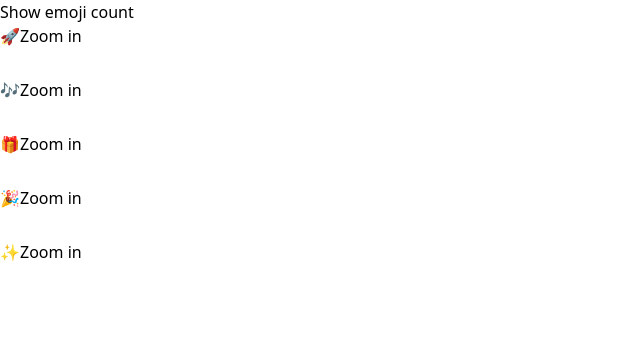
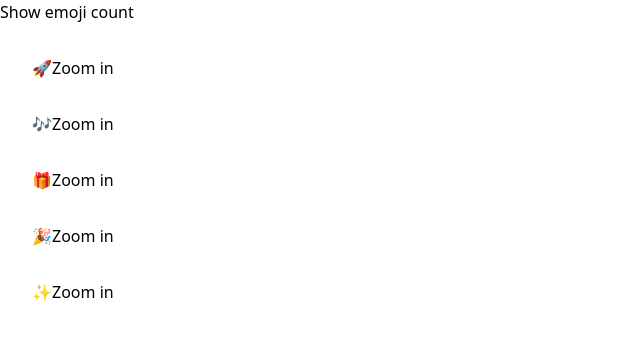
Before and after one commit to RobFyd/react-styling-Tailwind-CSS, a React (Vite) app: page / in a window 1280 px wide. Shown: the top 340 px of the page, without its empty margins (0-640 px from the left). Built offline with nearby package versions, Linux system fonts and the light colour scheme.

Commit message:
Refactor List component to adjust item spacing and update Tailwind CSS configuration

```diff
--- a/src/components/List/List.jsx
+++ b/src/components/List/List.jsx
@@ -1,12 +1,7 @@
 import { Item } from "../Item/Item";
 import styled from "styled-components";
-import { StyledButton } from "../styles/StyledButton";
 
 const emojis = ["🚀", "🎶", "🎁", "🎉", "✨"];
-
-const StyledList = styled.ul`
-  padding: 30px;
-`;
 
 const StyledListItem = styled(Item)`
   margin-bottom: 50px;
@@ -18,7 +13,7 @@ export function List() {
       <button onClick={() => alert(`Number of emojis: ${emojis.length}`)}>
         Show emoji count
       </button>
-      <ul className="flex flex-col gap-30">
+      <ul className="flex flex-col gap-8 p-8">
         {emojis.map((emoji) => (
           <Item key={emoji} emoji={emoji} />
         ))}
--- a/tailwind.config.js
+++ b/tailwind.config.js
@@ -3,9 +3,17 @@ export default {
   content: ["./index.html", "./src/**/*.{js,ts,jsx,tsx}"],
   theme: {
     extend: {
-      gap: {
-        30: "30px",
-      },
+      // gap: {
+      //   30: "30px",
+      // },
+      // spacing: {
+      //   1: "5px",
+      //   2: "10px",
+      //   3: "15px",
+      //   4: "20px",
+      //   5: "25px",
+      //   6: "30px",
+      // },
     },
   },
   plugins: [],
```
